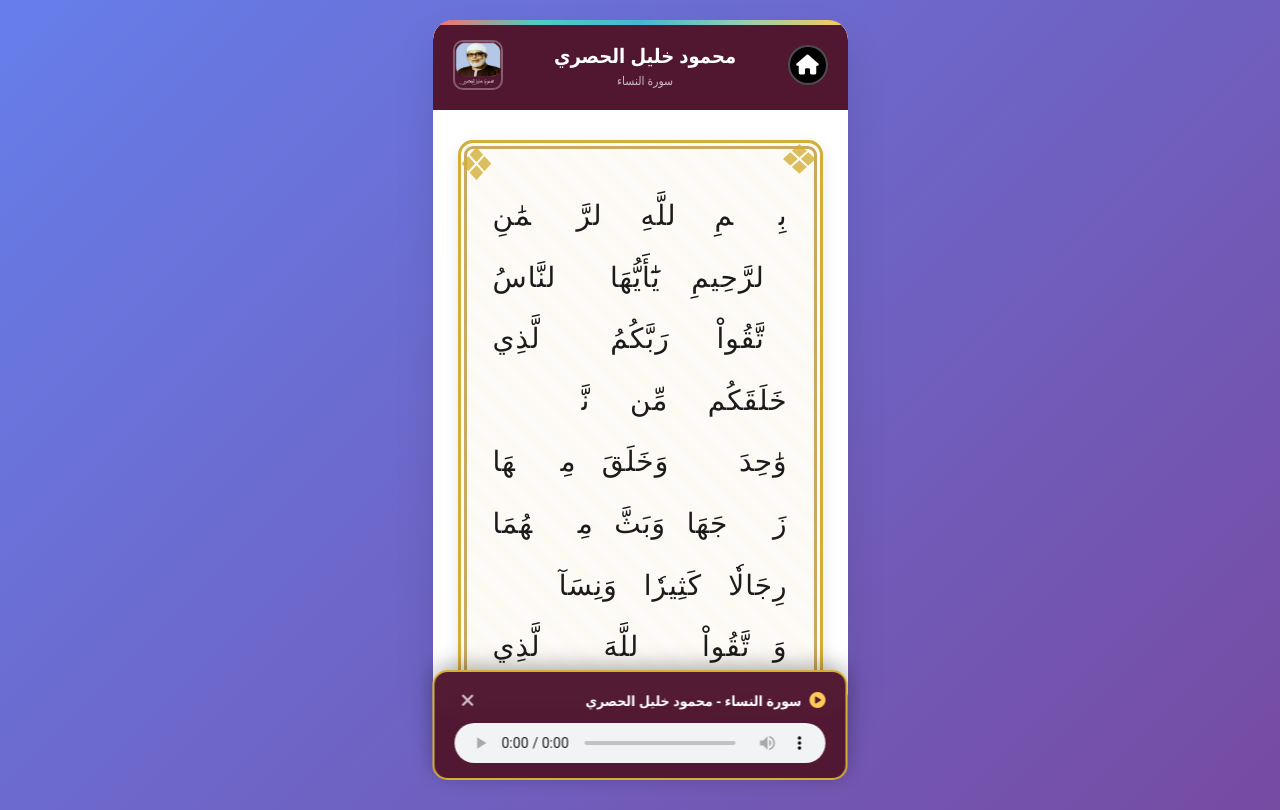
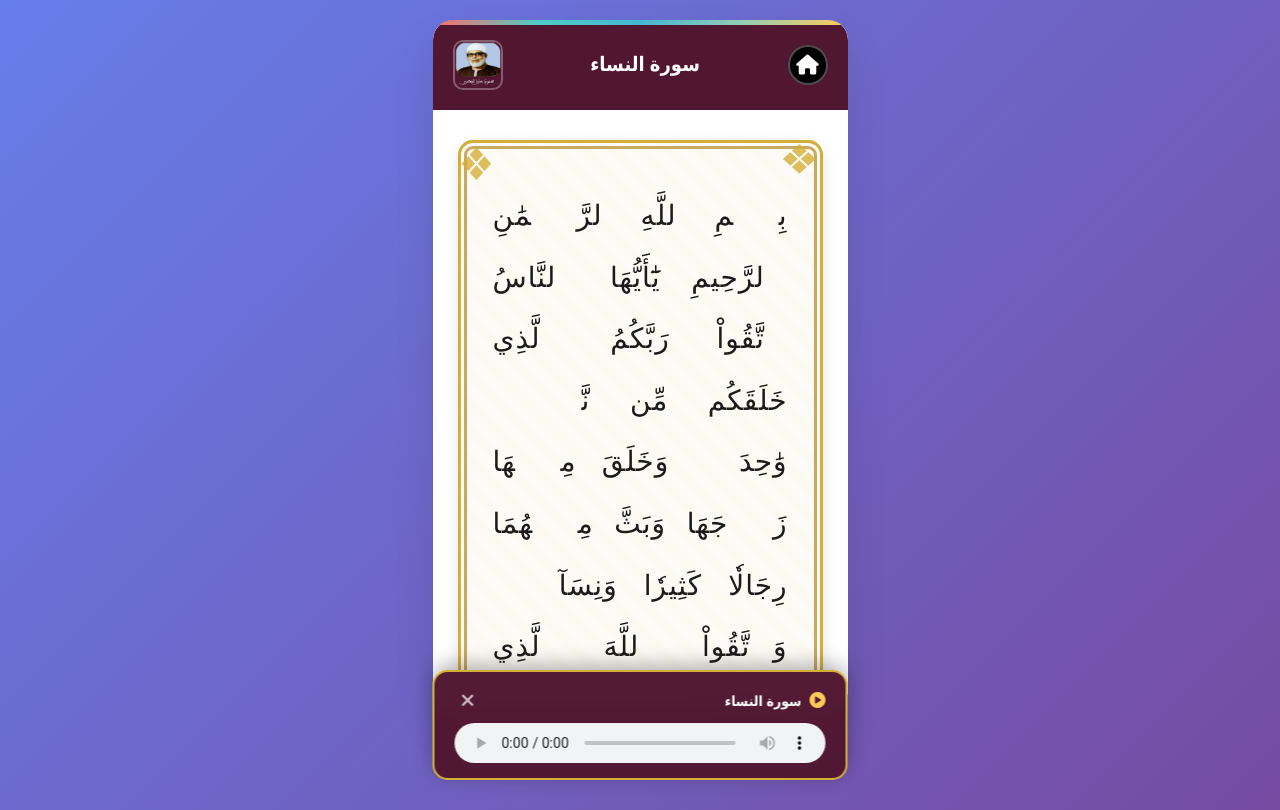
Before and after one commit to Op-Lib/hossari, a plain HTML site: page sora/4.html in a window 1280 px wide. Drawn offline with Linux system fonts and the light colour scheme; a web font is replaced by a local one.

Commit message:
Update 4.html

```diff
--- a/sora/4.html
+++ b/sora/4.html
@@ -365,8 +365,8 @@
                 <i class="fas fa-home"></i>
             </div>
             <div class="header-center">
-                <div class="title">محمود خليل الحصري</div>
-                <div class="subtitle">سورة النساء</div>
+                <div class="title">سورة النساء</div>
+                <div class="subtitle"></div>
             </div>
             <img src="icon.png" alt="App Icon" class="app-icon" title="القرآن الكريم">
         </header>
@@ -392,7 +392,7 @@
             <div class="fixed-player-header">
                 <div class="fixed-player-title">
                     <i class="fas fa-play-circle"></i>
-                    <span>سورة النساء - محمود خليل الحصري</span>
+                    <span>سورة النساء </span>
                 </div>
                 <button class="fixed-close-btn" onclick="closePlayer()" title="إغلاق">
                     <i class="fas fa-times"></i>
```
